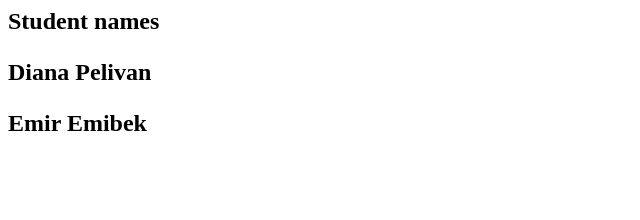
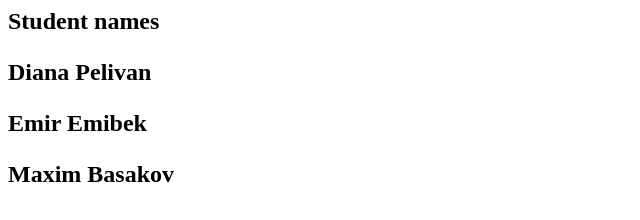
Before and after one commit to AnaSDet/MyProject, a plain HTML site: page index.html in a window 1280 px wide. Shown: the whole page, without its empty margins (0-640 px from the left). Drawn offline with Linux system fonts and the light colour scheme.

Commit message:
Added Maxim

```diff
--- a/index.html
+++ b/index.html
@@ -1,3 +1,4 @@
 <h2>Student names <h2>
 <p>Diana Pelivan<p>
 <p>Emir Emibek<p>
+<p>Maxim Basakov<p>
```
